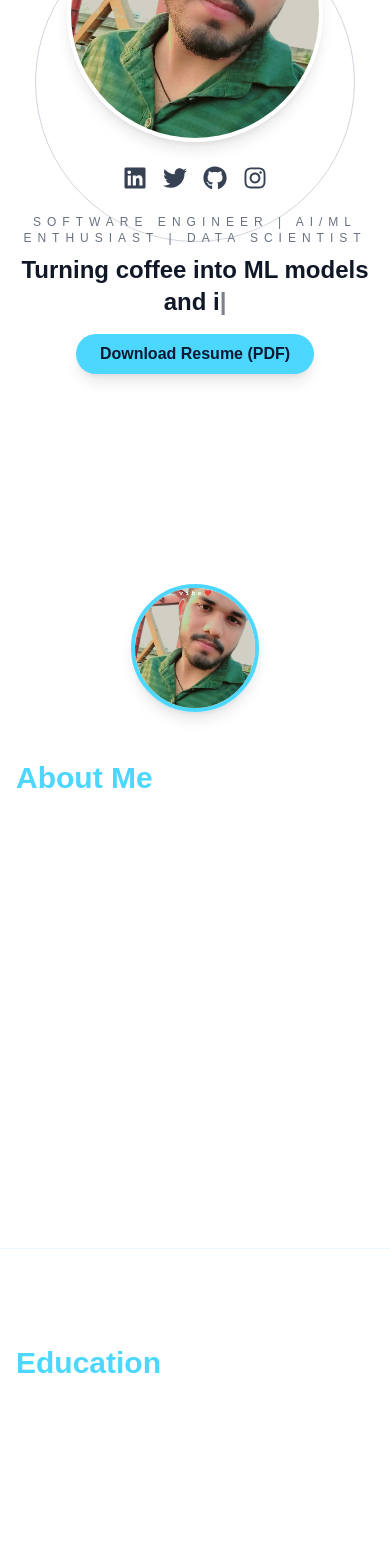
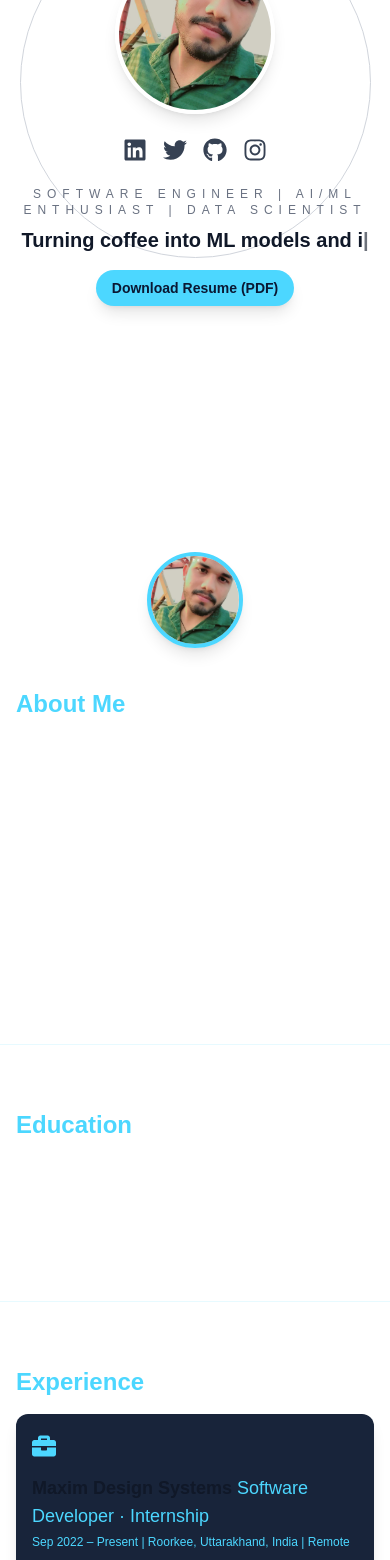
Before and after one commit to abhay-singh1100/MyPortfolio, a Next.js app: page / in a window 390 px wide. Shown: the part 340-1900 px from the top of the page. Built offline with nearby package versions, Linux system fonts and the light colour scheme.

Commit message:
make it more resonsive

```diff
--- a/src/app/page.tsx
+++ b/src/app/page.tsx
@@ -128,10 +128,10 @@ export default function Home() {
   return (
     <main className="relative min-h-screen flex flex-col items-center justify-center bg-white dark:bg-gradient-to-br dark:from-[#0a1833] dark:to-[#1a2746] text-gray-900 dark:text-white overflow-x-hidden">
       <Navbar activeSection={activeSection} />
-      <section id="hero" className="relative z-10 flex flex-col items-center justify-center min-h-screen w-full pt-24 overflow-hidden">
+      <section id="hero" className="relative z-10 flex flex-col items-center justify-center min-h-screen w-full pt-24 overflow-hidden px-4 sm:px-8">
         {/* Nav links at the top of hero */}
         <div className="absolute inset-0 flex items-center justify-center pointer-events-none select-none">
-          <div className="rounded-full border border-gray-300 dark:border-blue-200 w-[70vw] h-[70vw] max-w-[900px] max-h-[900px] min-w-[320px] min-h-[320px] mx-auto" />
+          <div className="rounded-full border border-gray-300 dark:border-blue-200 w-[90vw] h-[90vw] max-w-[900px] max-h-[900px] min-w-[220px] min-h-[220px] mx-auto" />
         </div>
         <div className="relative flex flex-col items-center justify-center w-full max-w-xl mx-auto">
           <Image
@@ -139,31 +139,30 @@ export default function Home() {
             alt="Profile"
             width={500}
             height={500}
-            className="w-64 h-64 rounded-full object-cover border-4 border-white shadow-lg mb-6 z-10"
+            className="w-40 h-40 sm:w-64 sm:h-64 rounded-full object-cover border-4 border-white shadow-lg mb-6 z-10"
             priority
           />
           {/* Social icons below profile photo */}
-          <div className="flex items-center gap-4 mb-6">
+          <div className="flex flex-wrap items-center gap-4 mb-6 justify-center">
             <a href="https://www.linkedin.com/in/abhay-singh-1112as" target="_blank" rel="noopener noreferrer" className="text-gray-700 dark:text-white text-2xl hover:text-[#0077b5]"><FaLinkedin /></a>
             <a href="https://twitter.com" target="_blank" rel="noopener noreferrer" className="text-gray-700 dark:text-white text-2xl hover:text-[#1da1f2]"><FaTwitter /></a>
             <a href="https://github.com/abhay-singh1100" target="_blank" rel="noopener noreferrer" className="text-gray-700 dark:text-white text-2xl hover:text-[#333]"><FaGithub /></a>
             <a href="https://instagram.com" target="_blank" rel="noopener noreferrer" className="text-gray-700 dark:text-white text-2xl hover:text-[#e1306c]"><FaInstagram /></a>
           </div>
           <div className="tracking-[0.5em] text-gray-500 dark:text-gray-300 text-xs md:text-sm mb-2 text-center">SOFTWARE ENGINEER | AI/ML ENTHUSIAST | DATA SCIENTIST</div>
-          <h1 className="text-2xl md:text-4xl font-extrabold mb-4 text-center flex items-center justify-center gap-3">
+          <h1 className="text-xl sm:text-2xl md:text-4xl font-extrabold mb-4 text-center flex items-center justify-center gap-3">
             <TypingEffect texts={["I like riding my 🚲", "Turning coffee into ML models and insight.", "I turn data into decisions.", "I debug reality with machine learning."]} />
           </h1>
-          <a href="/Abhay_Singh_Resume.pdf" download className="inline-block bg-[#4cd7ff] text-[#0a1833] font-bold px-6 py-2 rounded-full shadow-lg hover:bg-[#ff4c60] hover:text-white transition">Download Resume (PDF)</a>
+          <a href="/Abhay_Singh_Resume.pdf" download className="inline-block bg-[#4cd7ff] text-[#0a1833] font-bold px-4 sm:px-6 py-2 rounded-full shadow-lg hover:bg-[#ff4c60] hover:text-white transition text-sm sm:text-base">Download Resume (PDF)</a>
         </div>
-
       </section>
       {/* Insert About Me section after hero section */}
-      <motion.section id="about" className="max-w-3xl mx-auto py-20 px-4 border-b border-[#4cd7ff22] flex flex-col md:flex-row items-center gap-8" initial={{ opacity: 0, y: 40 }} whileInView={{ opacity: 1, y: 0 }} viewport={{ once: true, amount: 0.2 }} transition={{ duration: 0.7, ease: 'easeOut' }}>
-        <img src="/abhay1.jpg" alt="Abhay Singh" className="w-32 h-32 rounded-full object-cover border-4 border-[#4cd7ff] shadow-lg mb-4 md:mb-0" />
+      <motion.section id="about" className="max-w-3xl mx-auto py-12 sm:py-20 px-4 border-b border-[#4cd7ff22] flex flex-col md:flex-row items-center gap-6 sm:gap-8" initial={{ opacity: 0, y: 40 }} whileInView={{ opacity: 1, y: 0 }} viewport={{ once: true, amount: 0.2 }} transition={{ duration: 0.7, ease: 'easeOut' }}>
+        <img src="/abhay1.jpg" alt="Abhay Singh" className="w-24 h-24 sm:w-32 sm:h-32 rounded-full object-cover border-4 border-[#4cd7ff] shadow-lg mb-4 md:mb-0" />
         <div>
-          <h2 className="text-3xl font-bold text-[#4cd7ff] mb-2">About Me</h2>
-          <p className="text-lg text-white/90 mb-4">Hi, I&apos;m Abhay Singh—a passionate software developer and AI/ML enthusiast. I love building intelligent solutions, automating workflows, and turning ideas into robust products. My background spans Software development, Machine learning, and data-driven applications.</p>
-          <ul className="list-disc ml-6 text-white/80 space-y-1">
+          <h2 className="text-2xl sm:text-3xl font-bold text-[#4cd7ff] mb-2">About Me</h2>
+          <p className="text-base sm:text-lg text-white/90 mb-4">Hi, I&apos;m Abhay Singh—a passionate software developer and AI/ML enthusiast. I love building intelligent solutions, automating workflows, and turning ideas into robust products. My background spans Software development, Machine learning, and data-driven applications.</p>
+          <ul className="list-disc ml-6 text-white/80 space-y-1 text-sm sm:text-base">
             <li>Real-world coding experience in Python, Java</li>
             <li>Specialized in Machine learning,DeepLearning, NLP, and computer vision</li>
             <li>Strong communicator and team player, with a drive for innovation</li>
@@ -171,34 +170,34 @@ export default function Home() {
         </div>
       </motion.section>
       {/* Section Placeholders */}
-      <motion.section id="education" className="max-w-4xl mx-auto py-24 px-4 border-b border-[#4cd7ff22]" initial={{ opacity: 0, y: 40 }} whileInView={{ opacity: 1, y: 0 }} viewport={{ once: true, amount: 0.2 }} transition={{ duration: 0.7, ease: 'easeOut' }}>
-        <h2 className="text-3xl font-bold text-[#4cd7ff] mb-4">Education</h2>
-        <div className="text-lg text-white/90">
+      <motion.section id="education" className="max-w-4xl mx-auto py-16 sm:py-24 px-4 border-b border-[#4cd7ff22]" initial={{ opacity: 0, y: 40 }} whileInView={{ opacity: 1, y: 0 }} viewport={{ once: true, amount: 0.2 }} transition={{ duration: 0.7, ease: 'easeOut' }}>
+        <h2 className="text-2xl sm:text-3xl font-bold text-[#4cd7ff] mb-4">Education</h2>
+        <div className="text-base sm:text-lg text-white/90">
           <div className="mb-2 font-semibold">COER University</div>
           <div>Bachelor of Technology in Computer Science and Engineering</div>
         </div>
       </motion.section>
-      <motion.section id="experience" className="max-w-4xl mx-auto py-24 px-4 border-b border-[#4cd7ff22]" initial={{ opacity: 0, y: 40 }} whileInView={{ opacity: 1, y: 0 }} viewport={{ once: true, amount: 0.2 }} transition={{ duration: 0.7, ease: 'easeOut' }}>
-        <h2 className="text-3xl font-bold text-[#4cd7ff] mb-4">Experience</h2>
+      <motion.section id="experience" className="max-w-4xl mx-auto py-16 sm:py-24 px-4 border-b border-[#4cd7ff22]" initial={{ opacity: 0, y: 40 }} whileInView={{ opacity: 1, y: 0 }} viewport={{ once: true, amount: 0.2 }} transition={{ duration: 0.7, ease: 'easeOut' }}>
+        <h2 className="text-2xl sm:text-3xl font-bold text-[#4cd7ff] mb-4">Experience</h2>
         <div className="space-y-8">
-          <div className="bg-[#18243a] rounded-xl p-6 shadow-lg transition-transform duration-300 hover:scale-[1.03] hover:shadow-2xl flex gap-4 items-start">
-            <FaBriefcase className="text-[#4cd7ff] text-3xl mt-1" />
+          <div className="bg-[#18243a] rounded-xl p-4 sm:p-6 shadow-lg transition-transform duration-300 hover:scale-[1.03] hover:shadow-2xl flex flex-col md:flex-row gap-4 items-start">
+            <FaBriefcase className="text-[#4cd7ff] text-2xl sm:text-3xl mt-1" />
             <div>
-              <div className="font-semibold text-xl mb-1">Maxim Design Systems <span className="text-[#4cd7ff] font-normal">Software Developer · Internship</span></div>
-              <div className="text-sm text-[#4cd7ff] mb-2">Sep 2022 – Present | Roorkee, Uttarakhand, India | Remote</div>
-              <ul className="list-disc ml-6 text-white/90 space-y-1">
+              <div className="font-semibold text-lg sm:text-xl mb-1">Maxim Design Systems <span className="text-[#4cd7ff] font-normal">Software Developer · Internship</span></div>
+              <div className="text-xs sm:text-sm text-[#4cd7ff] mb-2">Sep 2022 – Present | Roorkee, Uttarakhand, India | Remote</div>
+              <ul className="list-disc ml-6 text-white/90 space-y-1 text-sm sm:text-base">
                 <li>Designed TCURVE, a PyQt5-based multi-panel analysis app for comparing up to 4 datasets; improved analysis speed by 60%.</li>
                 <li>Automated Parameter Optimization by integrating NGSpice and SciPy, reducing fitting time by 80% and achieving &lt;5% RMSE.</li>
                 <li>Built a PyQt5-based ML tool in Python and scikit-learn to train neural networks on 780K-row datasets with 95% accuracy and GUI-driven multi-target prediction tool.</li>
               </ul>
             </div>
           </div>
-          <div className="bg-[#18243a] rounded-xl p-6 shadow-lg transition-transform duration-300 hover:scale-[1.03] hover:shadow-2xl flex gap-4 items-start">
-            <FaBriefcase className="text-[#4cd7ff] text-3xl mt-1" />
+          <div className="bg-[#18243a] rounded-xl p-4 sm:p-6 shadow-lg transition-transform duration-300 hover:scale-[1.03] hover:shadow-2xl flex flex-col md:flex-row gap-4 items-start">
+            <FaBriefcase className="text-[#4cd7ff] text-2xl sm:text-3xl mt-1" />
             <div>
-              <div className="font-semibold text-xl mb-1">Infosys Springboard <span className="text-[#4cd7ff] font-normal">Python Full Stack · Internship</span></div>
-              <div className="text-sm text-[#4cd7ff] mb-2">May 2024 – Jul 2024 | Remote</div>
-              <ul className="list-disc ml-6 text-white/90 space-y-1">
+              <div className="font-semibold text-lg sm:text-xl mb-1">Infosys Springboard <span className="text-[#4cd7ff] font-normal">Python Full Stack · Internship</span></div>
+              <div className="text-xs sm:text-sm text-[#4cd7ff] mb-2">May 2024 – Jul 2024 | Remote</div>
+              <ul className="list-disc ml-6 text-white/90 space-y-1 text-sm sm:text-base">
                 <li>Combined Tesseract OCR, OpenCV, and PyPDF2 to build a bank cheque data extractor, reducing manual entry errors by 15% and increasing processing speed by 20×.</li>
                 <li>Engineered a Tkinter-based GUI with SQLite integration for efficient data storage and retrieval, improving usability and reducing the learning curve by 30%.</li>
               </ul>
@@ -206,67 +205,67 @@ export default function Home() {
           </div>
         </div>
       </motion.section>
-      <motion.section id="projects" className="max-w-4xl mx-auto py-24 px-4 border-b border-[#4cd7ff22]" initial={{ opacity: 0, y: 40 }} whileInView={{ opacity: 1, y: 0 }} viewport={{ once: true, amount: 0.2 }} transition={{ duration: 0.7, ease: 'easeOut' }}>
-        <h2 className="text-3xl font-bold text-[#4cd7ff] mb-4">Projects</h2>
+      <motion.section id="projects" className="max-w-4xl mx-auto py-16 sm:py-24 px-4 border-b border-[#4cd7ff22]" initial={{ opacity: 0, y: 40 }} whileInView={{ opacity: 1, y: 0 }} viewport={{ once: true, amount: 0.2 }} transition={{ duration: 0.7, ease: 'easeOut' }}>
+        <h2 className="text-2xl sm:text-3xl font-bold text-[#4cd7ff] mb-4">Projects</h2>
         <div className="space-y-8">
-          <div className="bg-[#18243a] rounded-xl p-6 shadow-lg transition-transform duration-300 hover:scale-[1.03] hover:shadow-2xl flex gap-4 items-start">
-            <FaProjectDiagram className="text-[#4cd7ff] text-3xl mt-1" />
+          <div className="bg-[#18243a] rounded-xl p-4 sm:p-6 shadow-lg transition-transform duration-300 hover:scale-[1.03] hover:shadow-2xl flex flex-col md:flex-row gap-4 items-start">
+            <FaProjectDiagram className="text-[#4cd7ff] text-2xl sm:text-3xl mt-1" />
             <div>
-              <div className="font-semibold text-xl mb-1">Natural Language SQL Query System Using LLMs</div>
-              <div className="text-sm text-[#4cd7ff] mb-2">May 2025 – Jun 2025</div>
+              <div className="font-semibold text-lg sm:text-xl mb-1">Natural Language SQL Query System Using LLMs</div>
+              <div className="text-xs sm:text-sm text-[#4cd7ff] mb-2">May 2025 – Jun 2025</div>
               <div className="flex flex-wrap gap-2 mb-2">
                 <span className="bg-[#4cd7ff22] text-[#4cd7ff] px-2 py-1 rounded text-xs font-semibold">Python</span>
                 <span className="bg-[#4cd7ff22] text-[#4cd7ff] px-2 py-1 rounded text-xs font-semibold">LLMs</span>
                 <span className="bg-[#4cd7ff22] text-[#4cd7ff] px-2 py-1 rounded text-xs font-semibold">NLP</span>
               </div>
-              <ul className="list-disc ml-6 text-white/90 space-y-1">
+              <ul className="list-disc ml-6 text-white/90 space-y-1 text-sm sm:text-base">
                 <li>Developed an NLP system using Mistral LLM to convert English to SQL with 95% accuracy, supporting joins, aggregations, and subqueries.</li>
                 <li>Integrated voice interface with Vosk (ASR) and pyttsx3 (TTS) for hands-free SQL querying (&lt;500ms latency, 85% accuracy in noise).</li>
                 <li>Created a FastAPI + Streamlit app serving 100+ users; cut SQL query latency by 60% using SQLite and responsive UI design.</li>
               </ul>
-              <div className="flex gap-3 mt-3">
+              <div className="flex gap-3 mt-3 flex-wrap">
                 <a href="https://github.com/abhay-singh1100/Natural-Language-SQL-Query-System-Using-LLMs-.git" target="_blank" rel="noopener noreferrer" aria-label="View on GitHub" className="bg-[#22304a] text-[#4cd7ff] px-3 py-1 rounded hover:bg-[#4cd7ff] hover:text-white font-semibold transition">GitHub</a>
                 <a href="https://your-live-demo.com" target="_blank" rel="noopener noreferrer" aria-label="View Live Demo" className="bg-[#4cd7ff] text-[#0a1833] px-3 py-1 rounded hover:bg-[#ff4c60] hover:text-white font-semibold transition">View Live</a>
               </div>
             </div>
           </div>
-          <div className="bg-[#18243a] rounded-xl p-6 shadow-lg transition-transform duration-300 hover:scale-[1.03] hover:shadow-2xl flex gap-4 items-start">
-            <FaProjectDiagram className="text-[#4cd7ff] text-3xl mt-1" />
+          <div className="bg-[#18243a] rounded-xl p-4 sm:p-6 shadow-lg transition-transform duration-300 hover:scale-[1.03] hover:shadow-2xl flex flex-col md:flex-row gap-4 items-start">
+            <FaProjectDiagram className="text-[#4cd7ff] text-2xl sm:text-3xl mt-1" />
             <div>
-              <div className="font-semibold text-xl mb-1">Android Malware Detection System Using Machine Learning</div>
-              <div className="text-sm text-[#4cd7ff] mb-2">Nov 2024 – Jan 2025</div>
+              <div className="font-semibold text-lg sm:text-xl mb-1">Android Malware Detection System Using Machine Learning</div>
+              <div className="text-xs sm:text-sm text-[#4cd7ff] mb-2">Nov 2024 – Jan 2025</div>
               <div className="flex flex-wrap gap-2 mb-2">
                 <span className="bg-[#4cd7ff22] text-[#4cd7ff] px-2 py-1 rounded text-xs font-semibold">Python</span>
                 <span className="bg-[#4cd7ff22] text-[#4cd7ff] px-2 py-1 rounded text-xs font-semibold">Machine Learning</span>
                 <span className="bg-[#4cd7ff22] text-[#4cd7ff] px-2 py-1 rounded text-xs font-semibold">Computer Vision</span>
               </div>
-              <ul className="list-disc ml-6 text-white/90 space-y-1">
+              <ul className="list-disc ml-6 text-white/90 space-y-1 text-sm sm:text-base">
                 <li>Trained a stacking model (Logistic Regression, SVM, Random Forest) with 96.9% recall and 84.2% accuracy on malware classification.</li>
                 <li>Increased accuracy by 12% using API and permission-based features; reduced false negatives on obfuscated apps by 18%.</li>
                 <li>Processed 30K+ APKs in a scalable ML pipeline (96% recall), automating malware detection via API and permission feature extraction.</li>
               </ul>
-              <div className="flex gap-3 mt-3">
+              <div className="flex gap-3 mt-3 flex-wrap">
                 <a href="https://github.com/abhay-singh1100/Android-Malware-Detection-System-Using-Machine-Learning-.git" target="_blank" rel="noopener noreferrer" aria-label="View on GitHub" className="bg-[#22304a] text-[#4cd7ff] px-3 py-1 rounded hover:bg-[#4cd7ff] hover:text-white font-semibold transition">GitHub</a>
                 <a href="https://your-live-demo.com" target="_blank" rel="noopener noreferrer" aria-label="View Live Demo" className="bg-[#4cd7ff] text-[#0a1833] px-3 py-1 rounded hover:bg-[#ff4c60] hover:text-white font-semibold transition">View Live</a>
               </div>
             </div>
           </div>
-          <div className="bg-[#18243a] rounded-xl p-6 shadow-lg transition-transform duration-300 hover:scale-[1.03] hover:shadow-2xl flex gap-4 items-start">
-            <FaProjectDiagram className="text-[#4cd7ff] text-3xl mt-1" />
+          <div className="bg-[#18243a] rounded-xl p-4 sm:p-6 shadow-lg transition-transform duration-300 hover:scale-[1.03] hover:shadow-2xl flex flex-col md:flex-row gap-4 items-start">
+            <FaProjectDiagram className="text-[#4cd7ff] text-2xl sm:text-3xl mt-1" />
             <div>
-              <div className="font-semibold text-xl mb-1">Real-Time Face Recognition Attendance System</div>
-              <div className="text-sm text-[#4cd7ff] mb-2">Aug 2024 – Sep 2024</div>
+              <div className="font-semibold text-lg sm:text-xl mb-1">Real-Time Face Recognition Attendance System</div>
+              <div className="text-xs sm:text-sm text-[#4cd7ff] mb-2">Aug 2024 – Sep 2024</div>
               <div className="flex flex-wrap gap-2 mb-2">
                 <span className="bg-[#4cd7ff22] text-[#4cd7ff] px-2 py-1 rounded text-xs font-semibold">Python</span>
                 <span className="bg-[#4cd7ff22] text-[#4cd7ff] px-2 py-1 rounded text-xs font-semibold">Computer Vision</span>
                 <span className="bg-[#4cd7ff22] text-[#4cd7ff] px-2 py-1 rounded text-xs font-semibold">FastAPI</span>
               </div>
-              <ul className="list-disc ml-6 text-white/90 space-y-1">
+              <ul className="list-disc ml-6 text-white/90 space-y-1 text-sm sm:text-base">
                 <li>Architected a FaceNet-based recognition engine using Flask and OpenCV, enabling real-time webcam attendance tracking for 100+ users and eliminating manual entry.</li>
                 <li>Deployed 10 REST endpoints covering user enrollment, attendance capture, analytics, and admin control to enable full CRUD capability.</li>
                 <li>Encrypted facial embeddings and implemented session auditing, improving cross-device recognition consistency by 25%.</li>
               </ul>
-              <div className="flex gap-3 mt-3">
+              <div className="flex gap-3 mt-3 flex-wrap">
                 <a href="https://github.com/abhay-singh1100/Real-Time-Face-Recognition-Attendance-System-.git" target="_blank" rel="noopener noreferrer" aria-label="View on GitHub" className="bg-[#22304a] text-[#4cd7ff] px-3 py-1 rounded hover:bg-[#4cd7ff] hover:text-white font-semibold transition">GitHub</a>
                 <a href="https://your-live-demo.com" target="_blank" rel="noopener noreferrer" aria-label="View Live Demo" className="bg-[#4cd7ff] text-[#0a1833] px-3 py-1 rounded hover:bg-[#ff4c60] hover:text-white font-semibold transition">View Live</a>
               </div>
@@ -275,9 +274,9 @@ export default function Home() {
         </div>
       </motion.section>
       {/* Replace Skills section content with animated skill bars for main skills */}
-      <motion.section id="skills" className="max-w-4xl mx-auto py-24 px-4 border-b border-[#4cd7ff22]" initial={{ opacity: 0, y: 40 }} whileInView={{ opacity: 1, y: 0 }} viewport={{ once: true, amount: 0.2 }} transition={{ duration: 0.7, ease: 'easeOut' }}>
-        <h2 className="text-3xl font-bold text-[#4cd7ff] mb-4">Skills</h2>
-        <div className="max-w-6xl mx-auto flex flex-wrap justify-center gap-8">
+      <motion.section id="skills" className="max-w-4xl mx-auto py-16 sm:py-24 px-4 border-b border-[#4cd7ff22]" initial={{ opacity: 0, y: 40 }} whileInView={{ opacity: 1, y: 0 }} viewport={{ once: true, amount: 0.2 }} transition={{ duration: 0.7, ease: 'easeOut' }}>
+        <h2 className="text-2xl sm:text-3xl font-bold text-[#4cd7ff] mb-4">Skills</h2>
+        <div className="max-w-6xl mx-auto flex flex-wrap justify-center gap-4 sm:gap-8">
           <SkillBar skill="Python" level={95} img="/python.png" />
           <SkillBar skill="Java" level={85} img="/java.png" />
           <SkillBar skill="JavaScript" level={80} img="/javascript.png" />
@@ -289,9 +288,9 @@ export default function Home() {
           <SkillBar skill="MongoDB" level={70} img="/md.png" />
         </div>
       </motion.section>
-      <motion.section id="certifications" className="max-w-4xl mx-auto py-24 px-4 border-b border-[#4cd7ff22]" initial={{ opacity: 0, y: 40 }} whileInView={{ opacity: 1, y: 0 }} viewport={{ once: true, amount: 0.2 }} transition={{ duration: 0.7, ease: 'easeOut' }}>
-        <h2 className="text-3xl font-bold text-[#4cd7ff] mb-4">Certifications & Achievements</h2>
-        <ul className="list-disc ml-6 text-white/90 space-y-2">
+      <motion.section id="certifications" className="max-w-4xl mx-auto py-16 sm:py-24 px-4 border-b border-[#4cd7ff22]" initial={{ opacity: 0, y: 40 }} whileInView={{ opacity: 1, y: 0 }} viewport={{ once: true, amount: 0.2 }} transition={{ duration: 0.7, ease: 'easeOut' }}>
+        <h2 className="text-2xl sm:text-3xl font-bold text-[#4cd7ff] mb-4">Certifications & Achievements</h2>
+        <ul className="list-disc ml-6 text-white/90 space-y-2 text-sm sm:text-base">
           <li>
             <span className="font-semibold">Paper Presentation at SocProS 2025 – IIT Roorkee:</span> Presented research on “Threshold Optimized Ensemble Learning for Android Malware Detection” at an international conference.
           </li>
@@ -300,8 +299,8 @@ export default function Home() {
           </li>
         </ul>
       </motion.section>
-      <motion.section id="contact" className="max-w-4xl mx-auto py-24 px-4" initial={{ opacity: 0, y: 40 }} whileInView={{ opacity: 1, y: 0 }} viewport={{ once: true, amount: 0.2 }} transition={{ duration: 0.7, ease: 'easeOut' }}>
-        <h2 className="text-3xl font-bold text-[#4cd7ff] mb-4">Contact</h2>
+      <motion.section id="contact" className="max-w-4xl mx-auto py-16 sm:py-24 px-4" initial={{ opacity: 0, y: 40 }} whileInView={{ opacity: 1, y: 0 }} viewport={{ once: true, amount: 0.2 }} transition={{ duration: 0.7, ease: 'easeOut' }}>
+        <h2 className="text-2xl sm:text-3xl font-bold text-[#4cd7ff] mb-4">Contact</h2>
         <ContactForm />
       </motion.section>
       {showBackToTop && (
```
